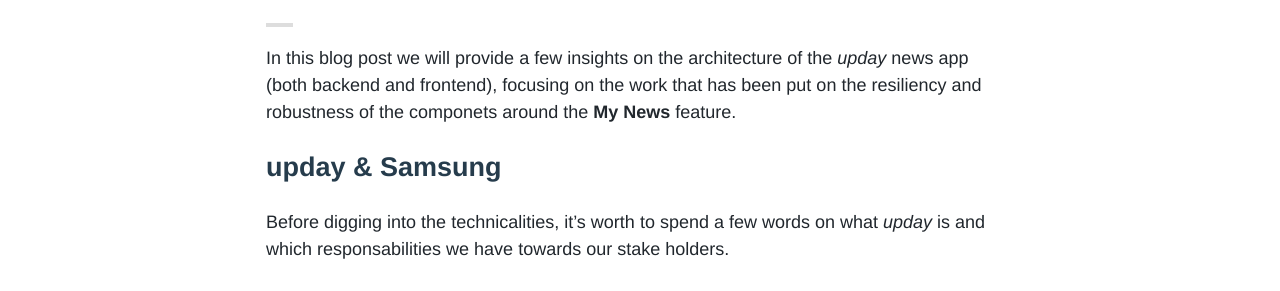
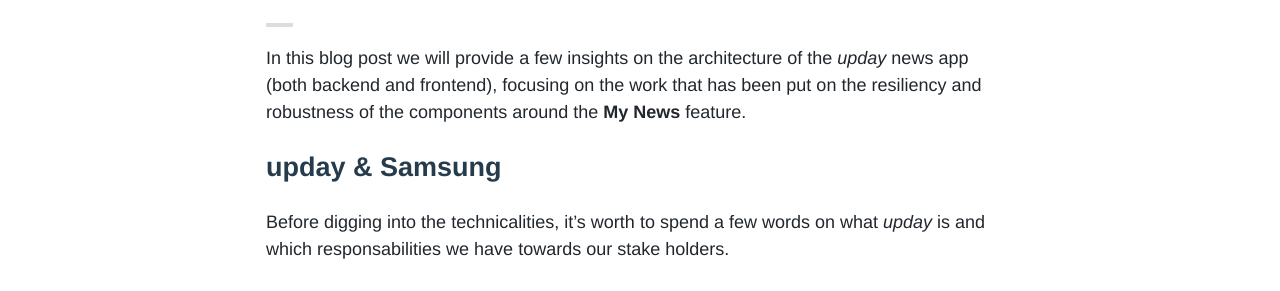
Before and after one commit to upday/upday.github.io, a Jekyll site: the page built from _posts/blog/2017-07-18-dealing-with-murphy-s-law-at-upday.md, in a window 1280 px wide and 900 px high. Shown: the part 241-532 px from the top of the window. Built offline with Jekyll 4.4.1, drawn with Linux system fonts in a browser that asks for light colours; nearby versions of some CDN libraries; some web fonts are replaced; comment, search, counter and statistics services are not loaded.

Commit message:
minor typo fix

```diff
--- a/_posts/blog/2017-07-18-dealing-with-murphy-s-law-at-upday.md
+++ b/_posts/blog/2017-07-18-dealing-with-murphy-s-law-at-upday.md
@@ -5,11 +5,11 @@
 modified:
 categories: blog
 author: nicola_miotto
-excerpt: In this blog post we will provide a few insights on the architecture of the _upday_ news app, focusing on the work put on the resiliency and robustness of the componets around the My News feature.
+excerpt: In this blog post we will provide a few insights on the architecture of the _upday_ news app, focusing on the work put on the resiliency and robustness of the components around the My News feature.
 tags: [Resiliency, Architecture, Robustness, SLA]
 date: 2017-07-24T00:39:55-04:00
 ---
-In this blog post we will provide a few insights on the architecture of the _upday_ news app (both backend and frontend), focusing on the work that has been put on the resiliency and robustness of the componets around the __My News__ feature.
+In this blog post we will provide a few insights on the architecture of the _upday_ news app (both backend and frontend), focusing on the work that has been put on the resiliency and robustness of the components around the __My News__ feature.
 
 ## upday & Samsung
 
```
